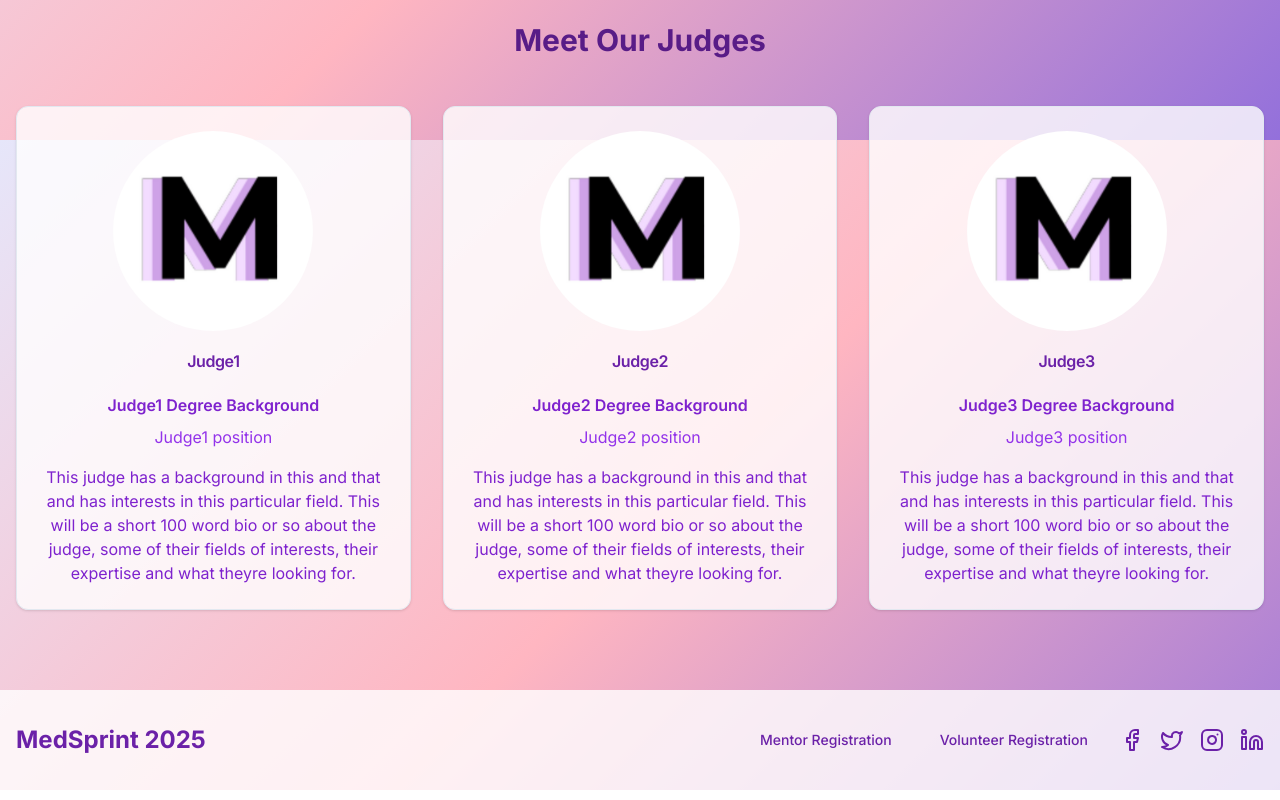
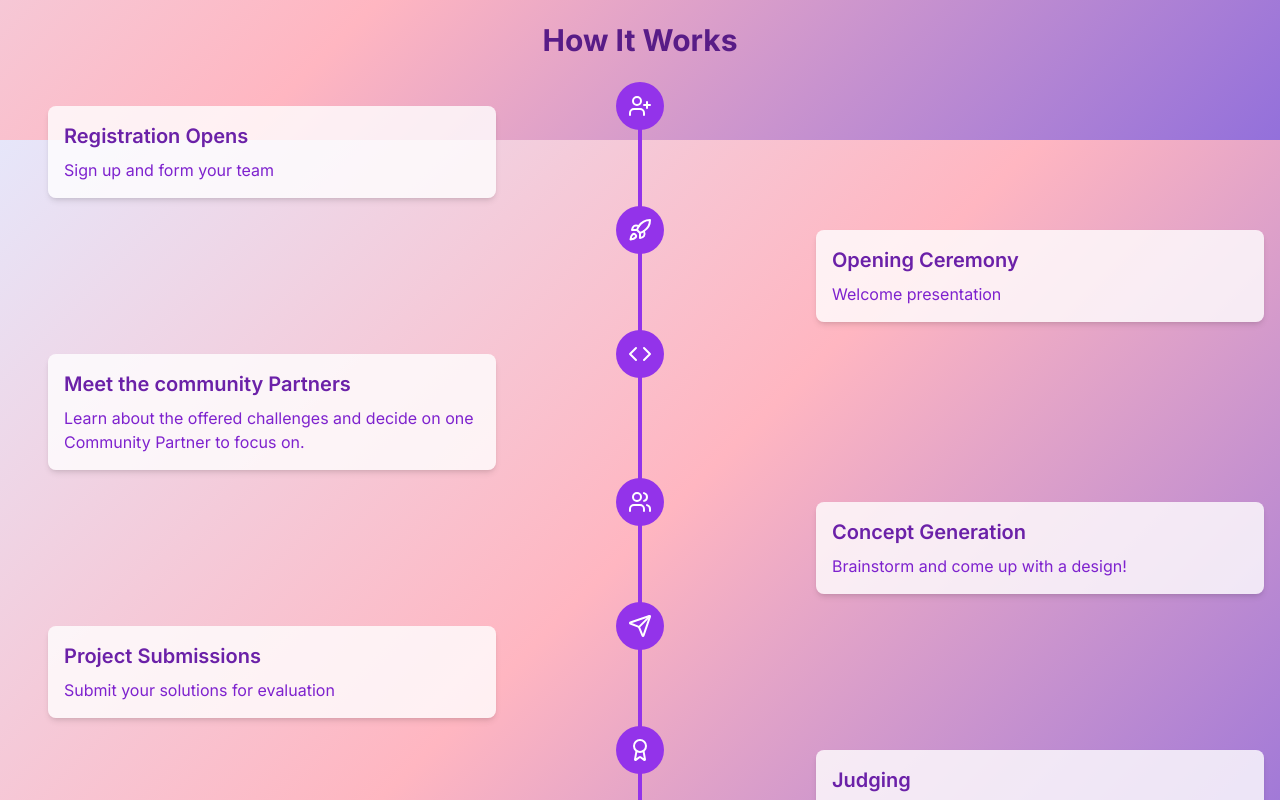
Before and after one commit to PakmanGames/medsprint2025, a Next.js app: page / in a window 1280 px wide. Shown: the part 2260-3060 px from the top of the page. Built offline with nearby package versions, Linux system fonts and the light colour scheme.

Commit message:
Create how it works status bar

```diff
--- a/app/page.js
+++ b/app/page.js
@@ -3,7 +3,9 @@ import Footer from "@/components/Footer";
 import About from "@/components/About";
 import Community from "@/components/Community";
 import Sponsors from "@/components/Sponsors";
+import HowItWorks from "@/components/HowItWorks";
 import Judges from "@/components/Judges";
+import Schedule from "@/components/Schedule";
 
 export default function Home() {
   return (
@@ -13,7 +15,9 @@ export default function Home() {
         <About />
         <Community />
         <Sponsors />
+        <HowItWorks />
         <Judges />
+        <Schedule />
       </main>
       <Footer />
     </div>
--- /dev/null
+++ b/components/HowItWorks.js
@@ -0,0 +1,78 @@
+'use client';
+
+import React from 'react';
+import { useRef, useEffect, useState } from 'react';
+import { UserPlus, Rocket, Code, Users, Send, Award, Trophy } from 'lucide-react';
+
+const timelineEvents = [
+  { title: 'Registration Opens', description: 'Sign up and form your team', icon: UserPlus },
+  { title: 'Opening Ceremony', description: 'Welcome presentation', icon: Rocket },
+  { title: 'Meet the community Partners', description: 'Learn about the offered challenges and decide on one Community Partner to focus on.', icon: Code },
+  { title: 'Concept Generation', description: 'Brainstorm and come up with a design!', icon: Users },
+  { title: 'Project Submissions', description: 'Submit your solutions for evaluation', icon: Send },
+  { title: 'Judging', description: 'Experts review and score the projects', icon: Award },
+  { title: 'Closing Ceremony', description: 'Winners announced and prizes awarded', icon: Trophy },
+];
+
+export default function HowItWorks() {
+  const [activeIndex, setActiveIndex] = useState(0);
+  const timelineRef = useRef(null);
+
+  useEffect(() => {
+    const handleScroll = () => {
+      if (timelineRef.current) {
+        const { top, height } = timelineRef.current.getBoundingClientRect();
+        const scrollPosition = window.innerHeight - top;
+        const stepHeight = height / timelineEvents.length;
+        const newActiveIndex = Math.min(
+          Math.max(Math.floor(scrollPosition / stepHeight) - 1, 0),
+          timelineEvents.length - 1
+        );
+        setActiveIndex(newActiveIndex);
+      }
+    };
+
+    window.addEventListener('scroll', handleScroll);
+    return () => window.removeEventListener('scroll', handleScroll);
+  }, []);
+
+  return (
+    <section id="how-it-works" className="py-20">
+      <div className="container mx-auto px-4">
+        <h2 className="text-3xl font-bold text-center text-purple-900 mb-12">How It Works</h2>
+        <div className="relative" ref={timelineRef}>
+          <div className="absolute left-1/2 transform -translate-x-1/2 h-full w-1 bg-purple-300">
+            <div
+              className="absolute top-0 left-0 w-full bg-purple-600 transition-all duration-500 ease-out"
+              style={{ height: `${(activeIndex + 1) * (100 / timelineEvents.length)}%` }}
+            ></div>
+          </div>
+          {timelineEvents.map((event, index) => (
+            <div key={index} className="relative mb-8">
+              <div
+                className={`absolute left-1/2 transform -translate-x-1/2 -translate-y-1/2 w-12 h-12 rounded-full ${
+                  index <= activeIndex ? 'bg-purple-600' : 'bg-purple-300'
+                } flex items-center justify-center transition-all duration-300 ease-out`}
+              >
+                {React.createElement(event.icon, {
+                  size: 24,
+                  className: `${index <= activeIndex ? 'text-white' : 'text-purple-600'} transition-all duration-300 ease-out`
+                })}
+              </div>
+              <div
+                className={`ml-8 p-4 bg-white bg-opacity-80 rounded-lg shadow-md ${
+                  index % 2 === 0 ? 'mr-auto' : 'ml-auto'
+                } max-w-md transform transition-all duration-300 ease-out ${
+                  index <= activeIndex ? 'translate-y-0 opacity-100' : 'translate-y-4 opacity-50'
+                }`}
+              >
+                <h3 className="text-xl font-semibold text-purple-800 mb-2">{event.title}</h3>
+                <p className="text-purple-700">{event.description}</p>
+              </div>
+            </div>
+          ))}
+        </div>
+      </div>
+    </section>
+  )
+}
```
